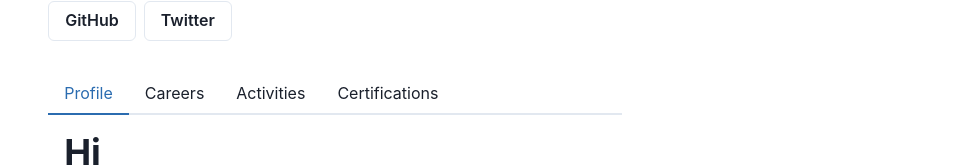
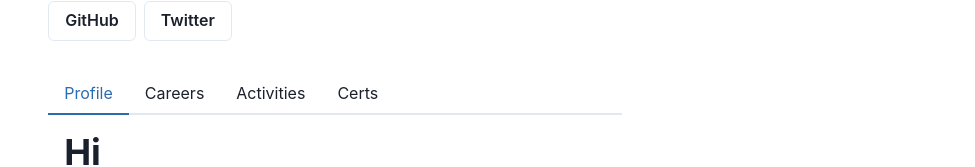
Before and after one commit to tocoteron/tocoteron.com, a React (Create React App) app in the folder frontend/: page / in a window 1280 px wide. Shown: the part 207-374 px from the top of the page, without its empty margins (305-1280 px from the left). Built offline with nearby package versions, Linux system fonts and the light colour scheme.

Commit message:
Fix layout

```diff
--- a/frontend/src/components/templates/HomeTemplate.tsx
+++ b/frontend/src/components/templates/HomeTemplate.tsx
@@ -41,7 +41,7 @@ const HomeTemplate: React.FC<Props> = ({
         <Tab>Profile</Tab>
         <Tab>Careers</Tab>
         <Tab>Activities</Tab>
-        <Tab>Certifications</Tab>
+        <Tab>Certs</Tab>
       </TabList>
 
       <TabPanels>
```
